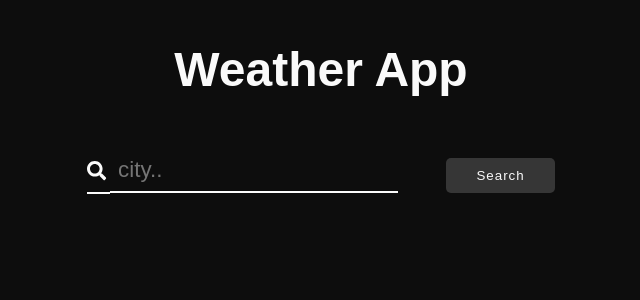
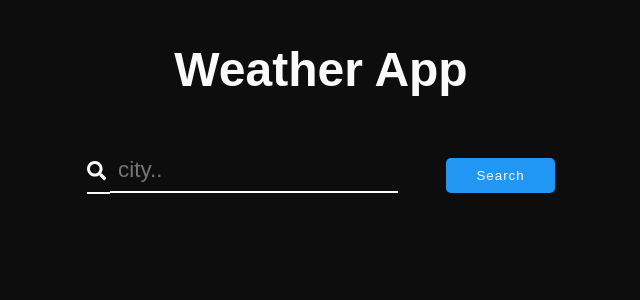
Before and after one commit to aligorgin/weatherS, a Next.js app: page / in a window 1280 px wide. Shown: the top 300 px of the page, without its empty margins (319-959 px from the left). Built offline with nearby package versions, Linux system fonts and the light colour scheme.

Commit message:
fixed some bugs

```diff
--- a/src/components/Search.tsx
+++ b/src/components/Search.tsx
@@ -24,7 +24,7 @@ const Wrapper = styled.div`
   align-items: center;
   justify-content: center;
   margin-top: 3rem;
-  animation: ${fadeIn} 2s ;
+  animation: ${fadeIn} 2s;
 
 `
 const SearchWrapper = styled.div`
@@ -59,7 +59,7 @@ const Button = styled.button`
   position: relative;
   display: inline-flex;
   padding: 0.625rem 1.9rem;
-  background: ${({theme}) => theme.colors.dark};
+  background: ${({theme}) => theme.colors.cold};
   color: ${({theme}) => theme.colors.text};
   text-decoration: none;
   letter-spacing: 1px;
@@ -76,7 +76,7 @@ const Button = styled.button`
     width: 0;
     height: 0;
     border-radius: 50%;
-    background: ${({theme}) => theme.colors.cold};
+    background: ${({theme}) => theme.colors.dark};
     transition: width .5s, height .5s;
   }
 
@@ -137,7 +137,7 @@ export function Search({button, onSubmit}: Props) {
                 <Input ref={InputEl} type='text' value={city} onChange={onInputChange} onFocus={handleOnFocus}
                        onBlur={handleOnBlur}
                        placeholder='city..'/>
-                <Button ref={ButtonEl} onMouseEnter={handleOnMouseMove} X={X} Y={Y}>
+                <Button ref={ButtonEl} onMouseMove={handleOnMouseMove} X={X} Y={Y}>
                 <span>
                     {button}
                 </span>
--- a/src/container/All.tsx
+++ b/src/container/All.tsx
@@ -15,7 +15,7 @@ export default function All() {
 
     const onSearchSubmit = (term: string) => {
         console.log(term);
-        setIsShow(true)
+        term === '' ? setIsShow(false) : setIsShow(true);
     }
 
     return (
```
